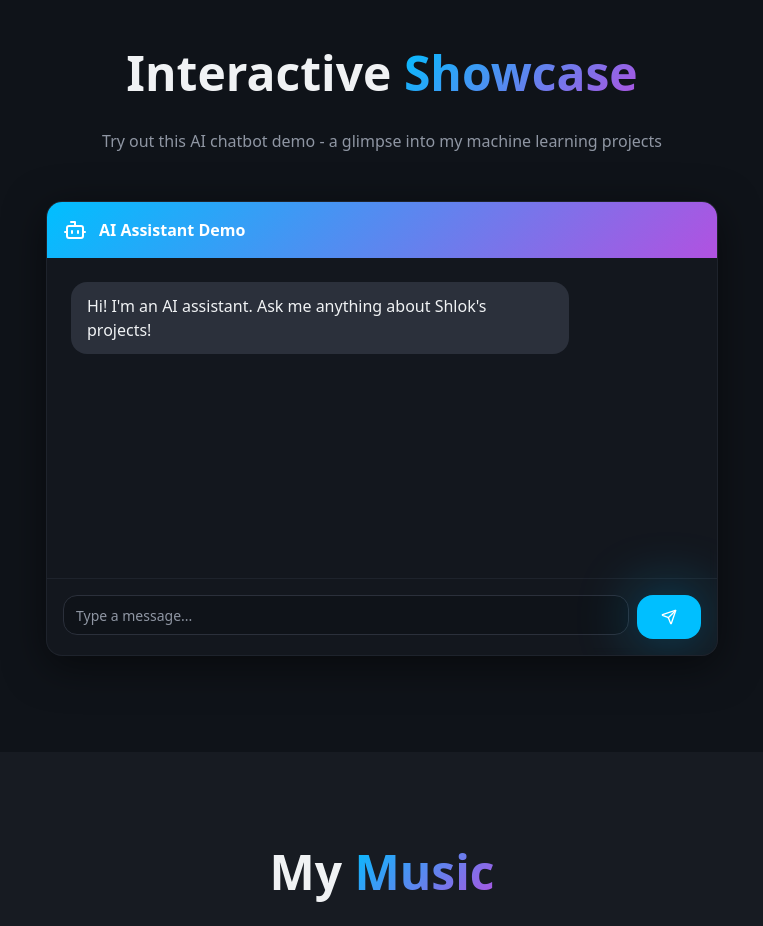
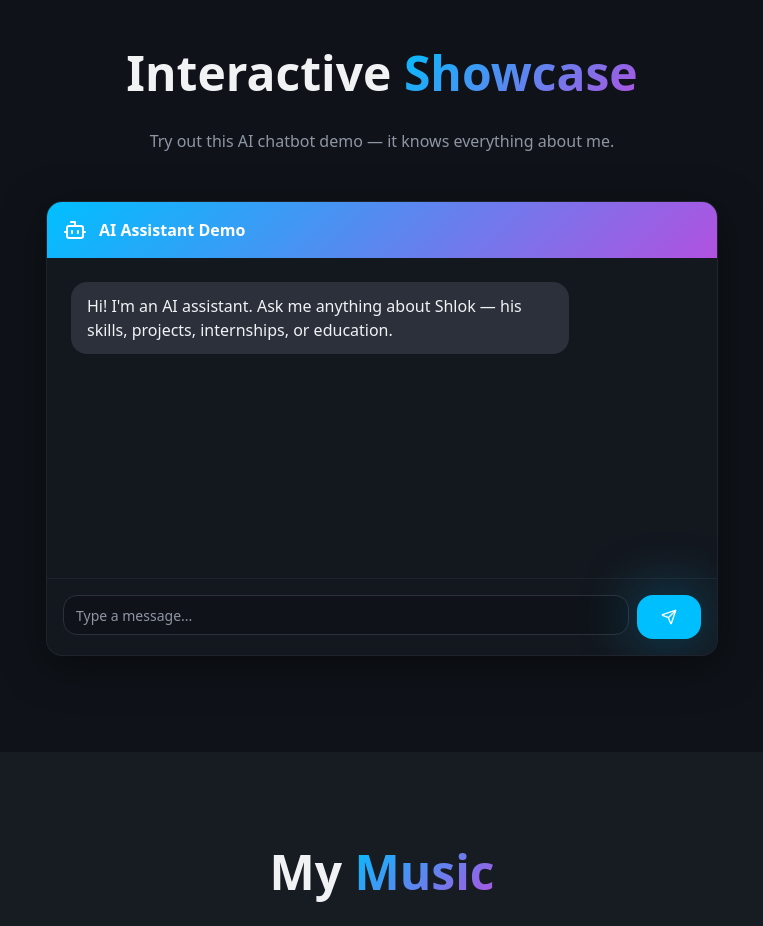
Before and after one commit to Shloknanhoriya/Shlok-Nexus, a React (Vite) app: page / in a window 1280 px wide. Shown: the part 6860-7786 px from the top of the page, without its empty margins (258-1021 px from the left). Built offline with nearby package versions, Linux system fonts and the light colour scheme; the HTML template or start-up script is replaced by a standard one.

Commit message:
Improve AI showcase with structured personal data responses

```diff
--- a/src/components/Showcase.tsx
+++ b/src/components/Showcase.tsx
@@ -3,30 +3,92 @@ import { motion, useInView } from "framer-motion";
 import { Button } from "@/components/ui/button";
 import { Input } from "@/components/ui/input";
 import { Send, Bot } from "lucide-react";
+import { shlokProfile } from "@/data/shlok-profile";
+
+type Message = {
+  role: "user" | "bot";
+  text: string;
+};
 
 const Showcase = () => {
   const ref = useRef(null);
   const isInView = useInView(ref, { once: true, margin: "-100px" });
-  const [messages, setMessages] = useState([
-    { role: "bot", text: "Hi! I'm an AI assistant. Ask me anything about Shlok's projects!" },
+
+  const [messages, setMessages] = useState<Message[]>([
+    {
+      role: "bot",
+      text: "Hi! I'm an AI assistant. Ask me anything about Shlok — his skills, projects, internships, or education.",
+    },
   ]);
   const [input, setInput] = useState("");
+
+  // 🧠 REAL AI LOGIC (Phase 2)
+  const getAIResponse = (question: string): string => {
+    const q = question.toLowerCase();
+
+    if (q.includes("who") || q.includes("about")) {
+      return `I am ${shlokProfile.personal.name}, a ${shlokProfile.personal.role} based in ${shlokProfile.personal.location}.`;
+    }
+
+    if (q.includes("skill")) {
+      return `Shlok is skilled in ${shlokProfile.skills.languages.join(
+        ", "
+      )} and works with frameworks like ${shlokProfile.skills.frameworks.join(
+        ", "
+      )}.`;
+    }
+
+    if (q.includes("project")) {
+      return shlokProfile.projects
+        .map((p) => `• ${p.name}: ${p.description}`)
+        .join("\n");
+    }
+
+    if (q.includes("intern") || q.includes("experience")) {
+      return shlokProfile.internships
+        .map(
+          (i) => `• ${i.role} at ${i.organization} (${i.duration})`
+        )
+        .join("\n");
+    }
+
+    if (q.includes("certificate")) {
+      return `Shlok has earned certifications including:\n${shlokProfile.certificates
+        .map((c) => `• ${c}`)
+        .join("\n")}`;
+    }
+
+    if (q.includes("education")) {
+      return shlokProfile.education
+        .map(
+          (e) =>
+            `• ${e.degree || e.level} at ${e.institute}`
+        )
+        .join("\n");
+    }
+
+    if (q.includes("contact") || q.includes("email")) {
+      return `You can contact Shlok via email at ${shlokProfile.personal.email} or connect on LinkedIn.`;
+    }
+
+    return "You can ask me about Shlok’s skills, projects, internships, certificates, or education.";
+  };
 
   const handleSend = () => {
     if (!input.trim()) return;
 
-    setMessages([...messages, { role: "user", text: input }]);
+    const userMessage: Message = { role: "user", text: input };
 
-    // Simulate AI response
+    setMessages((prev) => [...prev, userMessage]);
+
+    const response = getAIResponse(input);
+
     setTimeout(() => {
       setMessages((prev) => [
         ...prev,
-        {
-          role: "bot",
-          text: "This is a demo chatbot. In a real implementation, this would connect to an AI API to provide intelligent responses about Shlok's work and expertise!",
-        },
+        { role: "bot", text: response },
       ]);
-    }, 1000);
+    }, 500);
 
     setInput("");
   };
@@ -41,10 +103,14 @@ const Showcase = () => {
           transition={{ duration: 0.8 }}
         >
           <h2 className="text-4xl md:text-5xl font-bold text-center mb-8">
-            Interactive <span className="bg-gradient-primary bg-clip-text text-transparent">Showcase</span>
+            Interactive{" "}
+            <span className="bg-gradient-primary bg-clip-text text-transparent">
+              Showcase
+            </span>
           </h2>
+
           <p className="text-center text-muted-foreground mb-12 max-w-2xl mx-auto">
-            Try out this AI chatbot demo - a glimpse into my machine learning projects
+            Try out this AI chatbot demo — it knows everything about me.
           </p>
 
           <motion.div
@@ -55,20 +121,29 @@ const Showcase = () => {
           >
             <div className="bg-gradient-primary p-4 flex items-center gap-3">
               <Bot className="h-6 w-6 text-white" />
-              <h3 className="text-white font-semibold">AI Assistant Demo</h3>
+              <h3 className="text-white font-semibold">
+                AI Assistant Demo
+              </h3>
             </div>
 
             <div className="p-6 h-80 overflow-y-auto space-y-4">
               {messages.map((msg, index) => (
                 <motion.div
                   key={index}
-                  initial={{ opacity: 0, x: msg.role === "user" ? 20 : -20 }}
+                  initial={{
+                    opacity: 0,
+                    x: msg.role === "user" ? 20 : -20,
+                  }}
                   animate={{ opacity: 1, x: 0 }}
                   transition={{ duration: 0.3 }}
-                  className={`flex ${msg.role === "user" ? "justify-end" : "justify-start"}`}
+                  className={`flex ${
+                    msg.role === "user"
+                      ? "justify-end"
+                      : "justify-start"
+                  }`}
                 >
                   <div
-                    className={`max-w-[80%] rounded-2xl px-4 py-3 ${
+                    className={`max-w-[80%] rounded-2xl px-4 py-3 whitespace-pre-line ${
                       msg.role === "user"
                         ? "bg-primary text-primary-foreground"
                         : "bg-muted text-foreground"
@@ -85,7 +160,9 @@ const Showcase = () => {
                 <Input
                   value={input}
                   onChange={(e) => setInput(e.target.value)}
-                  onKeyPress={(e) => e.key === "Enter" && handleSend()}
+                  onKeyDown={(e) =>
+                    e.key === "Enter" && handleSend()
+                  }
                   placeholder="Type a message..."
                   className="flex-1"
                 />
--- /dev/null
+++ b/src/data/shlok-profile.ts
@@ -0,0 +1,113 @@
+export const shlokProfile = {
+  personal: {
+    name: "Shlok Nanhoriya",
+    role: "AI & ML Engineer · Software Developer · Musician · Creator",
+    email: "nanhoriyashlok@gmail.com",
+    phone: "+91-7974051681",
+    linkedin: "https://www.linkedin.com/in/shlok-nanhoriya",
+    github: "https://github.com/Shloknanhoriya",
+    location: "India"
+  },
+
+  skills: {
+    languages: ["C++", "Python", "Java", "JavaScript", "C"],
+    frameworks: ["HTML", "CSS", "React.js", "FastAPI", "Node.js"],
+    databases: ["MySQL"],
+    tools: ["MS Excel", "PowerPoint", "Word", "Git"],
+    softSkills: [
+      "Team Collaboration",
+      "Project Management",
+      "Strategic Problem-Solving",
+      "Adaptability",
+      "Prioritisation"
+    ]
+  },
+
+  internships: [
+    {
+      organization: "NTPC Limited",
+      duration: "Jun 2025 – Jul 2025",
+      role: "Software Developer Intern",
+      highlights: [
+        "Developed an internal web application for AGM operations",
+        "Improved UI responsiveness and navigation, reducing issues by ~30%",
+        "Presented demos to senior leadership",
+      ],
+      tech: ["HTML", "CSS", "JavaScript", "React.js", "Node.js"]
+    },
+    {
+      organization: "Lovely Professional University",
+      duration: "Jun 2025 – Jul 2025",
+      role: "AI & ML Project Intern",
+      highlights: [
+        "Built an AI-powered emotional support system using NLP",
+        "Improved conversational accuracy by 25–30%",
+        "Led usability testing and project coordination"
+      ],
+      tech: ["Python", "FastAPI", "NLP", "HuggingFace", "React.js"]
+    },
+    {
+      organization: "Northern Coalfields Limited",
+      duration: "Jul 2024 – Aug 2024",
+      role: "Industrial Training Intern",
+      highlights: [
+        "Learned networking infrastructure and system reliability",
+        "Studied safety and optimization in real-time systems"
+      ],
+      tech: ["Networking", "Systems"]
+    }
+  ],
+
+  projects: [
+    {
+      name: "Shlok Nexus",
+      duration: "Since Oct 2025",
+      description:
+        "A fully responsive interactive portfolio showcasing projects, certifications, skills, music player, AI demos and contact automation.",
+      tech: ["React.js", "TypeScript", "Tailwind CSS", "Vite", "Git"]
+    },
+    {
+      name: "AI Therapist",
+      duration: "Jun 2025 – Jul 2025",
+      description:
+        "AI chatbot that detects emotional signals and generates context-aware responses using NLP and LLMs.",
+      tech: ["Python", "FastAPI", "NLP", "Emotion Models", "LLMs"]
+    },
+    {
+      name: "Gamified Fitness Platform",
+      duration: "Dec 2024 – Jan 2025",
+      description:
+        "Goal tracking and analytics-based fitness platform with dashboards and secure login.",
+      tech: ["HTML", "CSS", "JavaScript", "React.js", "Node.js"]
+    }
+  ],
+
+  certificates: [
+    "Object Oriented Programming (72 hours)",
+    "Data Structures and Algorithms (72 hours)",
+    "Introduction to Hardware and Operating Systems",
+    "Responsive Web Design",
+    "Hackathon: Code-A-Haunt (24-hour Competitive Hackathon)"
+  ],
+
+  education: [
+    {
+      institute: "Lovely Professional University",
+      degree: "B.Tech in Computer Science and Engineering",
+      cgpa: "7.1",
+      duration: "Since Aug 2023"
+    },
+    {
+      institute: "D.A.V. Sr. Sec. Public School, Nigahi",
+      level: "Intermediate",
+      score: "72%",
+      duration: "Apr 2022 – Mar 2023"
+    },
+    {
+      institute: "D.A.V. Sr. Sec. Public School, Nigahi",
+      level: "Matriculation",
+      score: "78%",
+      duration: "Apr 2020 – Mar 2021"
+    }
+  ]
+};
```
